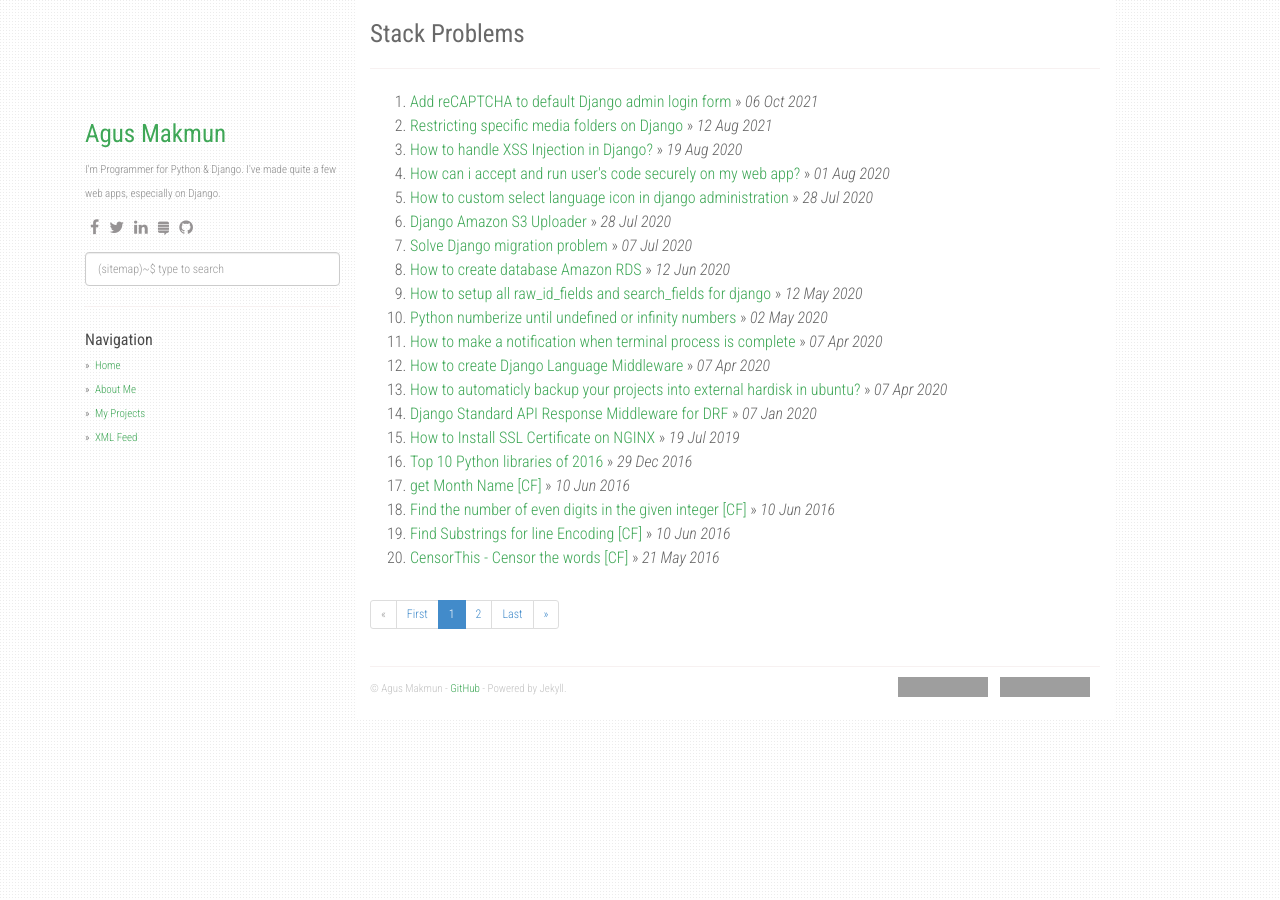
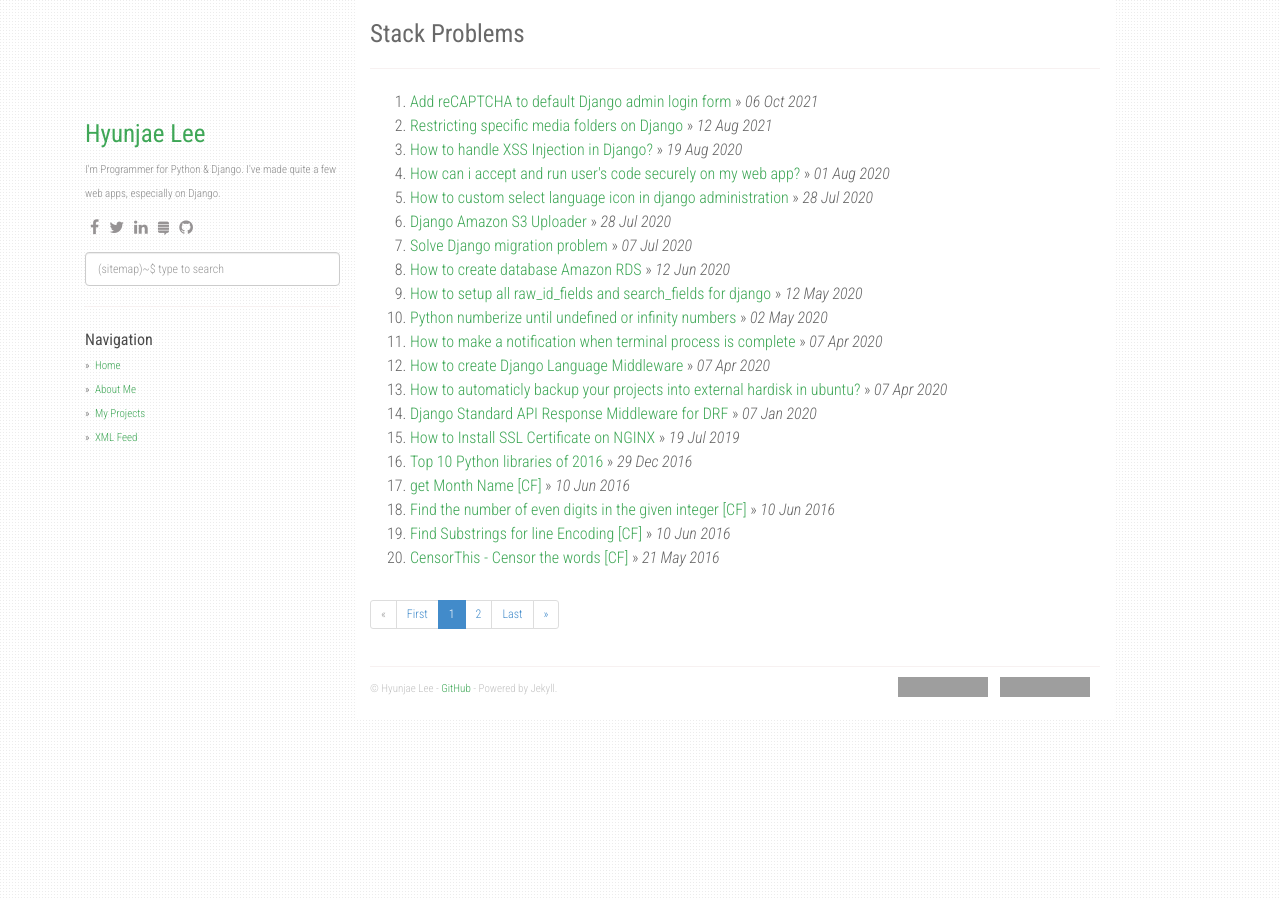
Before and after one commit to fsthyun/fsthyun.github.com, a Jekyll site: the page built from index.html, in a window 1280 px wide. Built offline with Jekyll 4.4.1, drawn with Linux system fonts in a browser that asks for light colours; nearby versions of some CDN libraries; library files that are not in the unit come from our copies; the list of posts is cut into pages by our own code; grey boxes are pictures that could not be loaded.

Commit message:
Update _config.yml

```diff
--- a/_config.yml
+++ b/_config.yml
@@ -1,6 +1,6 @@
 title: Stack Problems
 description: My Personal Stack Problems
-author: Agus Makmun
+author: Hyunjae Lee
 github: https://github.com/agusmakmun
 about: I'm Programmer for Python & Django. I've made quite a few web apps, especially on Django.
 disqus_shortname: stackproblems
```
